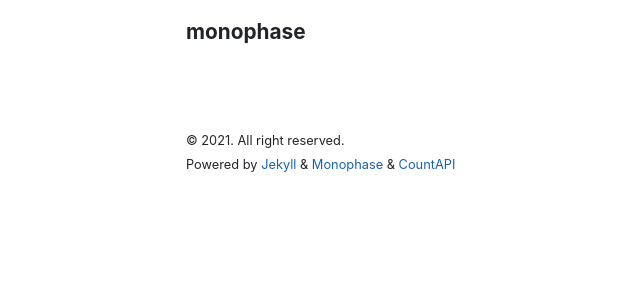
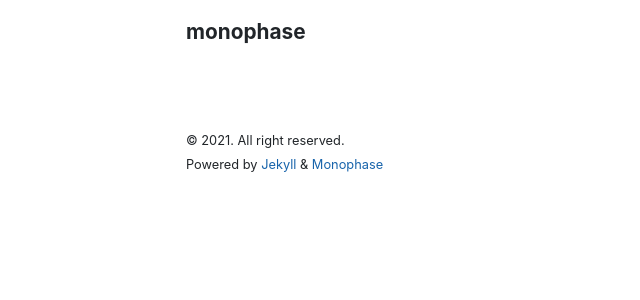
Before and after one commit to zivhub/monophase, a Jekyll site: the page built from README.md, in a window 1280 px wide. Shown: the top 300 px of the page, without its empty margins (102-742 px from the left). Built offline with Jekyll 4.4.1, drawn with Linux system fonts in a browser that asks for light colours; nearby versions of some CDN libraries; our own code applies the rules of GitHub Pages for plain Markdown files.

Commit message:
Include CountAPI in footer only when used.

```diff
--- a/_includes/footer.html
+++ b/_includes/footer.html
@@ -26,7 +26,10 @@
     </p>
     <p>
       <small>
-        Powered by <a href="https://jekyllrb.com/" target="_blank">Jekyll</a> & <a href="https://github.com/zivhub/monophase" target="_blank">Monophase</a> & <a href="https://countapi.xyz" target="_blank">CountAPI</a>
+        Powered by <a href="https://jekyllrb.com/" target="_blank">Jekyll</a> & <a href="https://github.com/zivhub/monophase" target="_blank">Monophase</a>
+        {% if site.countapi %}
+        & <a href="https://countapi.xyz" target="_blank">CountAPI</a>
+        {% endif %}
       </small>
     </p>
   </div>
```
